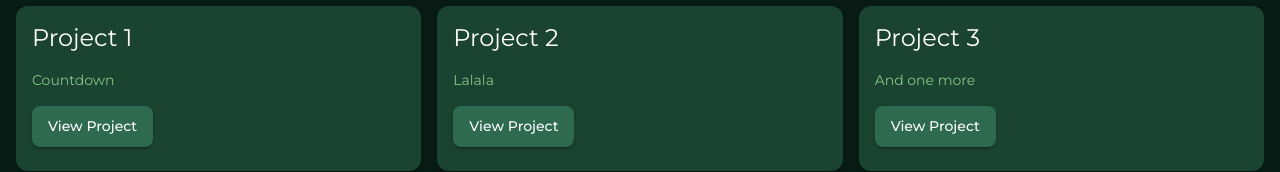
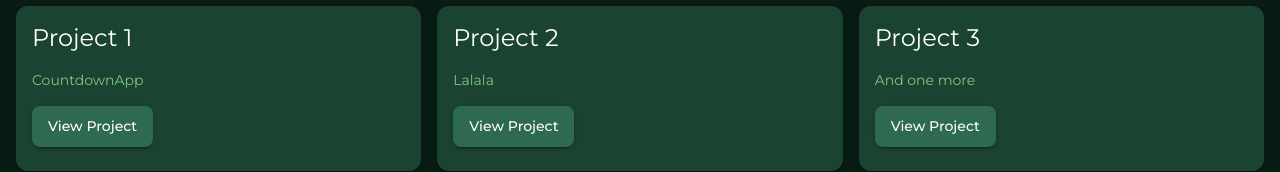
Before and after one commit to StrumpanTheCoder/ingridswebsite, a React (Create React App) app: page / in a window 1280 px wide. Shown: the part 374-546 px from the top of the page. Built offline with nearby package versions, Linux system fonts and the light colour scheme.

Commit message:
Add link to github project 1

```diff
--- a/src/components/Projects.tsx
+++ b/src/components/Projects.tsx
@@ -4,7 +4,7 @@ import { Grid, Card, CardContent, Typography, Button } from '@mui/material';
 
 const Projects = () => {
   const projectList = [
-    { title: 'Project 1', description: 'Countdown', link: '#' },
+    { title: 'Project 1', description: 'CountdownApp', link: 'https://github.com/StrumpanTheCoder/CountdownApp' },
     { title: 'Project 2', description: 'Lalala', link: '#' },
     { title: 'Project 3', description: 'And one more', link: '#' },
   ];
```
